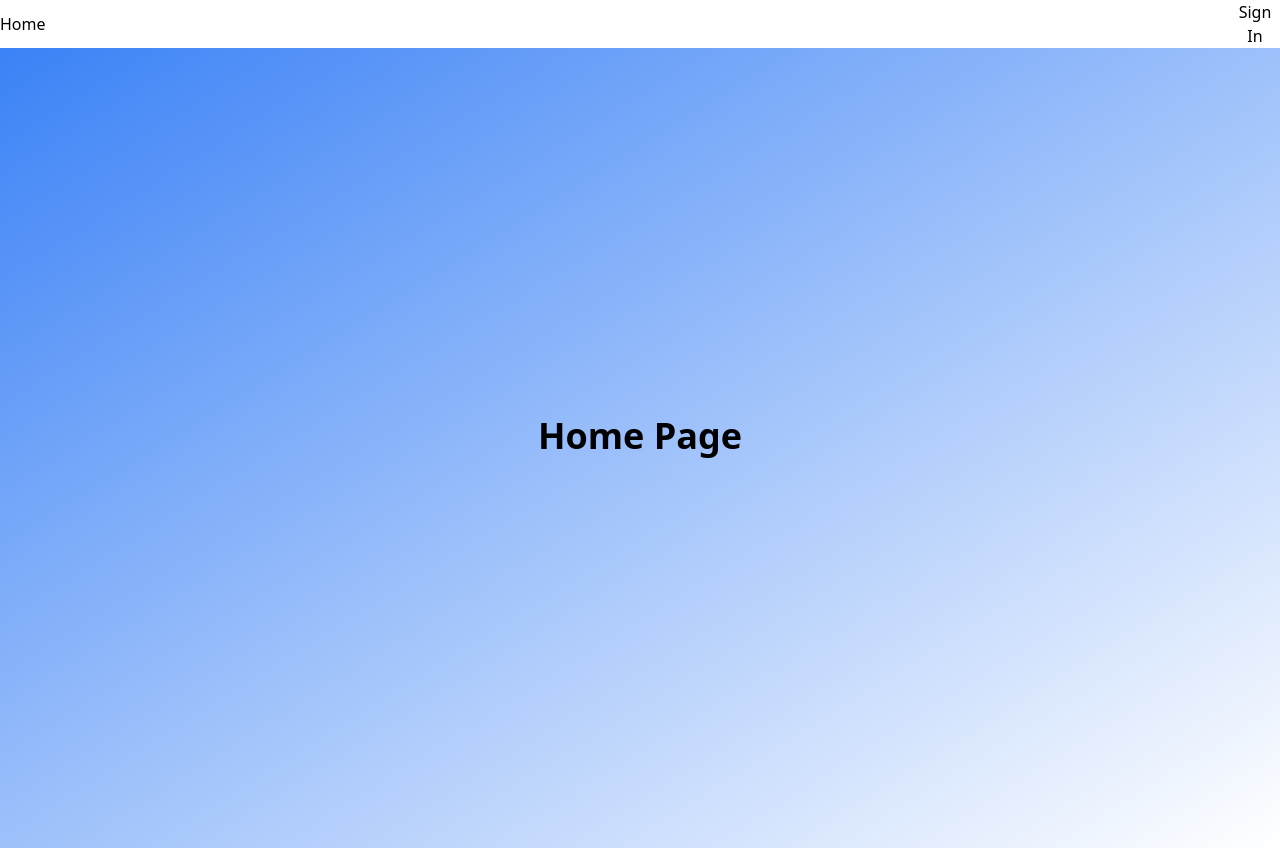
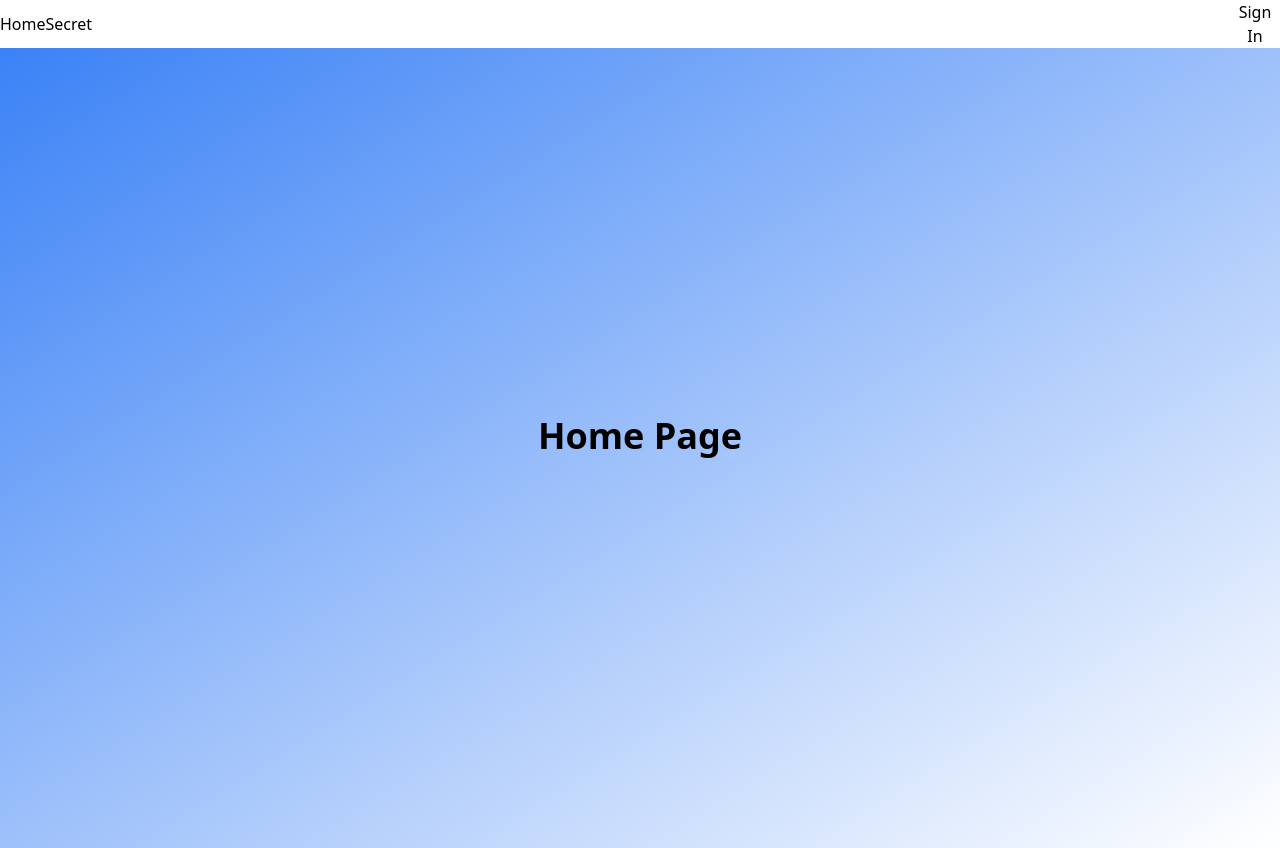
Before and after one commit to Devendra116/Authentication-and-wallet, a Next.js app: page / in a window 1280 px wide. Built offline with nearby package versions, Linux system fonts and the light colour scheme; no server answers.

Commit message:
implement restricted access page

```diff
--- /dev/null
+++ b/src/app/secret/page.tsx
@@ -0,0 +1,21 @@
+import Link from "next/link";
+import Head from "next/head";
+
+const SecretPage: React.FC = () => {
+  return (
+    <>
+      <Head>
+        <title>Secret Page</title>
+      </Head>
+
+      <div className="flex flex-col items-center justify-center min-h-screen bg-gradient-to-br from-blue-500 to-white">
+        <div className="container mx-auto py-10">
+          <h1 className="text-4xl font-bold mb-6 text-center">Secret Page</h1>
+
+        </div>
+      </div>
+    </>
+  );
+};
+
+export default SecretPage;
--- a/src/component/AppBar.tsx
+++ b/src/component/AppBar.tsx
@@ -11,6 +11,12 @@ const AppBar = () => {
                         Home
                     </Link>
                 </div>
+                <div>
+                    <Link className=" transition-colors hover:text-blue-500" href={"/secret"}>
+                        Secret
+                    </Link>
+                </div>
+
             </div>
 
             <div>
--- /dev/null
+++ b/src/middleware.ts
@@ -0,0 +1,4 @@
+export { default } from "next-auth/middleware";
+export const config = {
+  matcher: ["/secret/:path*"],
+};
```
